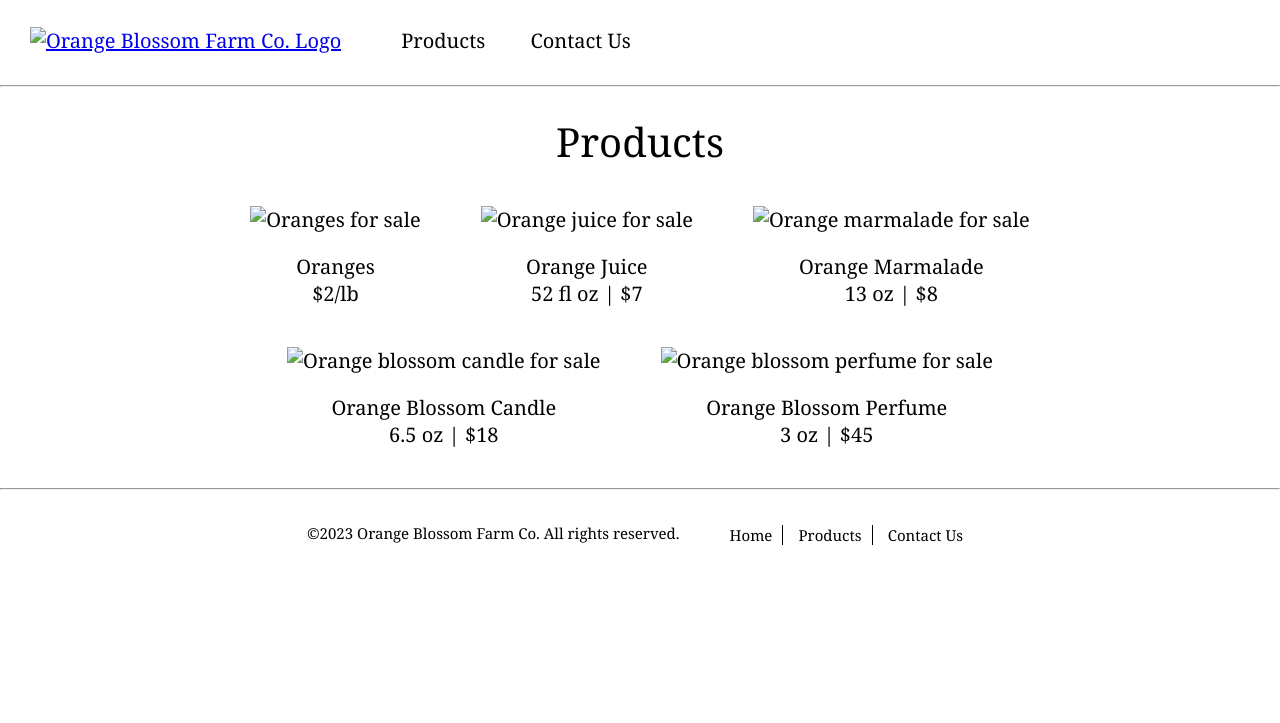
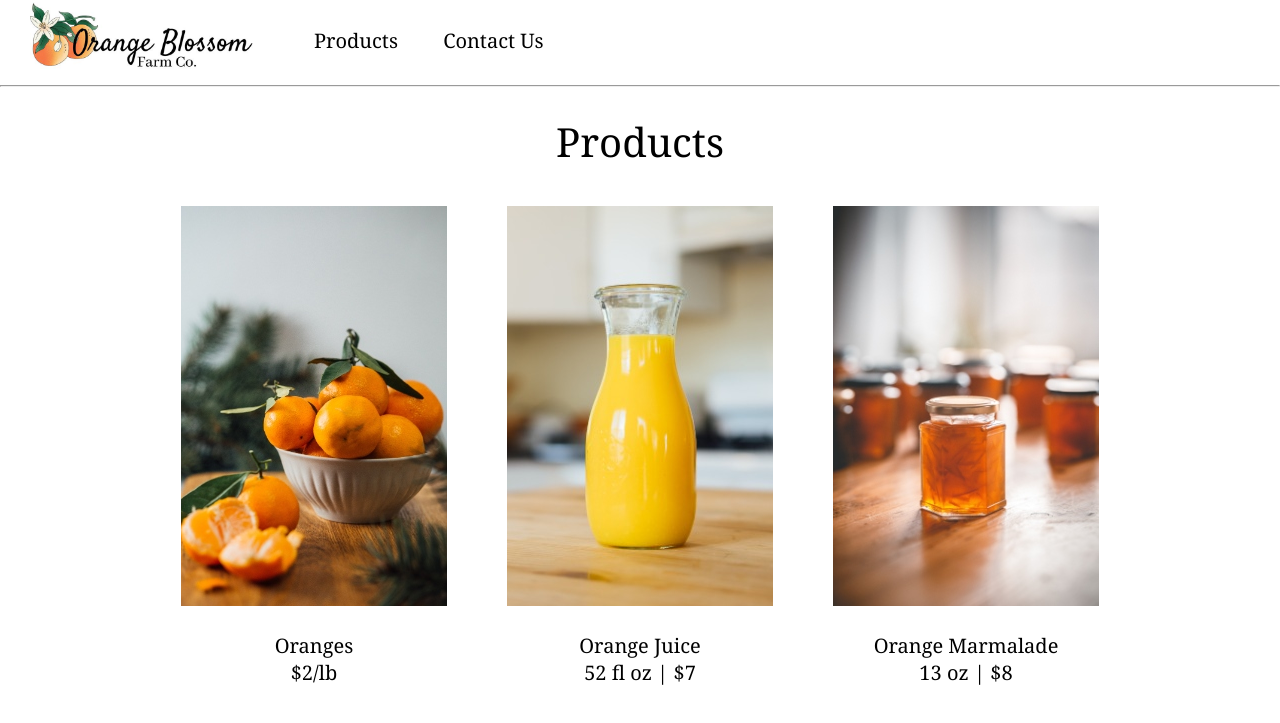
Before and after one commit to abbyder/cs20-hw2, a plain HTML site: page products.html in a window 1280 px wide. Shown: the top 723 px of the page. Drawn offline with Linux system fonts and the light colour scheme.

Commit message:
updated image paths

```diff
--- a/products.html
+++ b/products.html
@@ -50,7 +50,7 @@
 <body>
     <!-- site header -->
     <header class="site-header">
-        <a href="index.html"><img src="images/obf-logo.jpg" height=80px"
+        <a href="index.html"><img src="obf-logo.jpg" height=80px"
             alt="Orange Blossom Farm Co. Logo" /></a>
         <nav>
             <ul class="header-nav">
@@ -64,27 +64,27 @@
     <h1>Products</h1>
     <div class="products">
         <section>
-            <img src="images/oranges-prod.jpg" alt="Oranges for sale" />
+            <img src="oranges-prod.jpg" alt="Oranges for sale" />
             <p>Oranges <br /> $2/lb</p>
         </section>
 
         <section>
-            <img src="images/orange-juice.jpg" alt="Orange juice for sale" />
+            <img src="orange-juice.jpg" alt="Orange juice for sale" />
             <p>Orange Juice <br /> 52 fl oz | $7</p>
         </section>
 
         <section>
-            <img src="images/marmalade.jpg" alt="Orange marmalade for sale" />
+            <img src="marmalade.jpg" alt="Orange marmalade for sale" />
             <p>Orange Marmalade <br /> 13 oz | $8</p>
         </section>
 
         <section>
-            <img src="images/candle.jpg" alt="Orange blossom candle for sale" />
+            <img src="candle.jpg" alt="Orange blossom candle for sale" />
             <p>Orange Blossom Candle <br /> 6.5 oz | $18</p>
         </section>
 
         <section>
-            <img src="images/perfume.jpg" alt="Orange blossom perfume for sale" />
+            <img src="perfume.jpg" alt="Orange blossom perfume for sale" />
             <p>Orange Blossom Perfume <br /> 3 oz | $45</p>
         </section>
 
```
